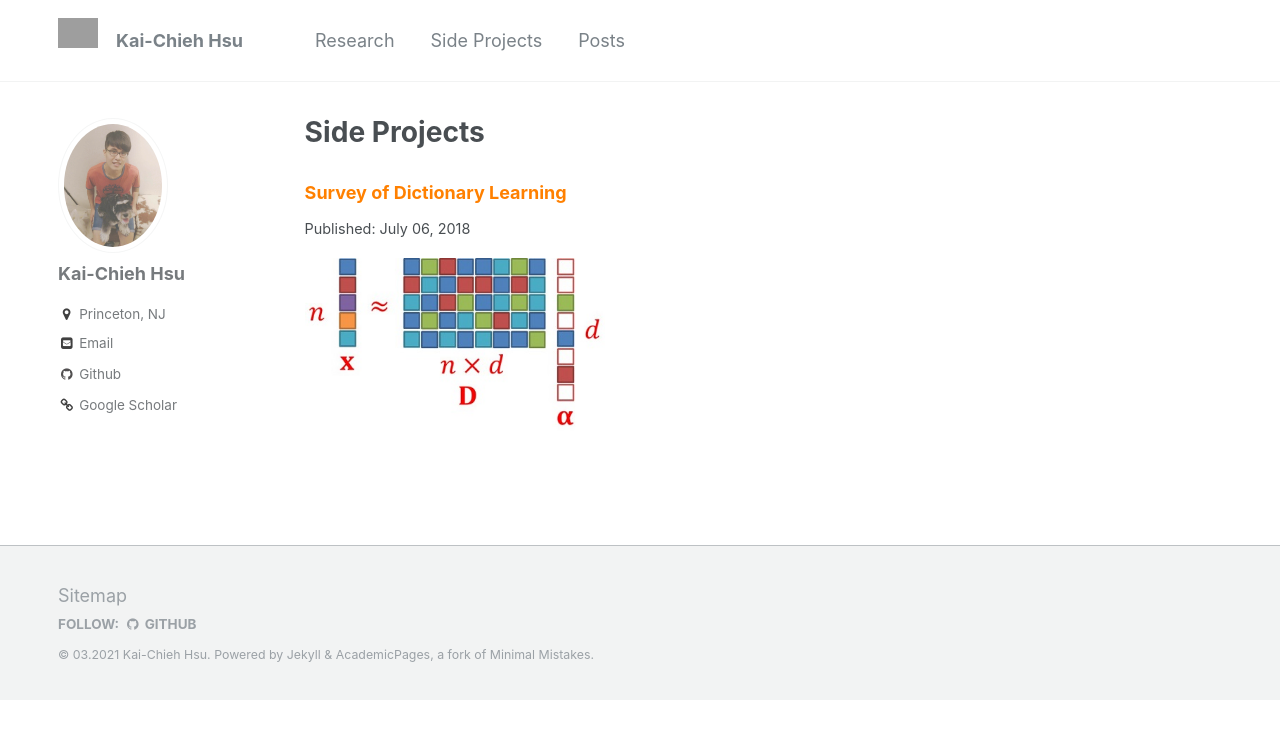
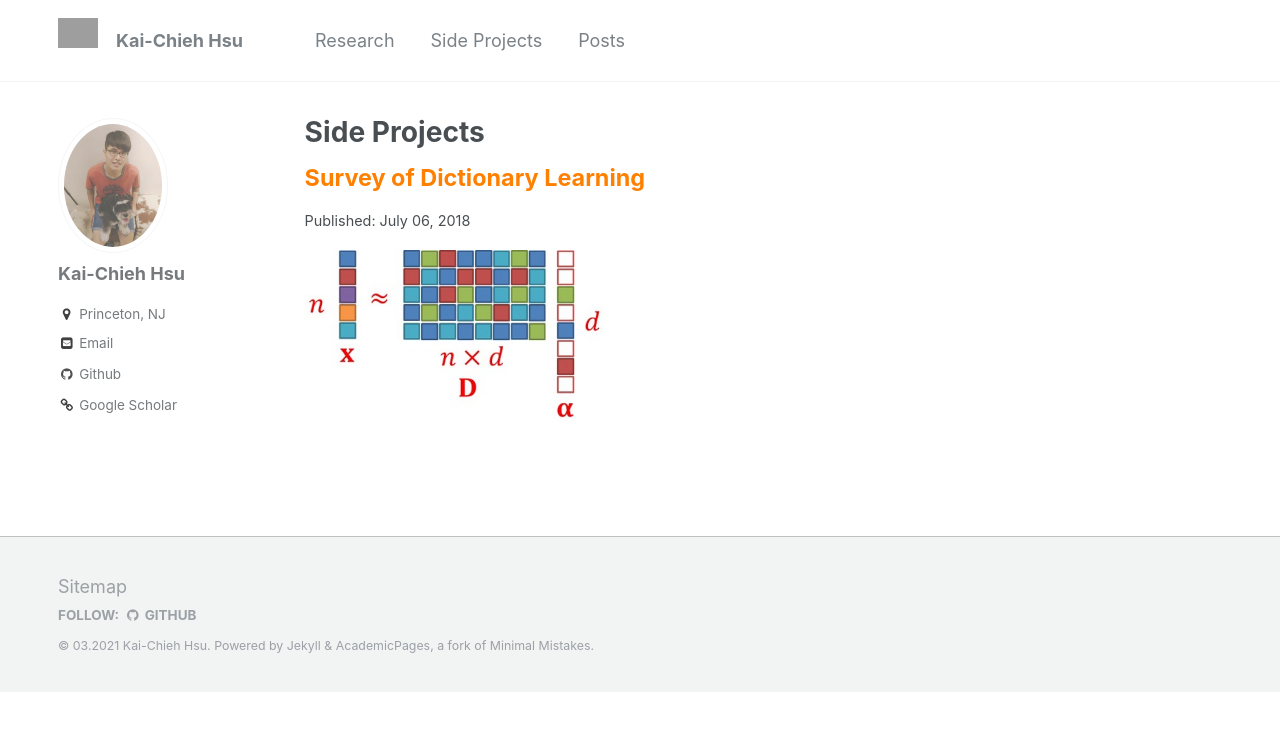
Before and after one commit to kaichiehhsu/kaichiehhsu.github.io, a Jekyll site: the page built from _pages/portfolio.md, in a window 1280 px wide. Shown: the top 739 px of the page. Built offline with Jekyll 4.4.1, drawn with Linux system fonts in a browser that asks for light colours.

Commit message:
font size

```diff
--- a/_includes/archive-single.html
+++ b/_includes/archive-single.html
@@ -11,6 +11,15 @@
 {% else %}
   {% assign title = post.title %}
 {% endif %}
+
+<style type="text/css">
+  span.bold-orange {
+      color: #ff8000;
+      font-weight: bolder;
+      font-size: 1.3em;
+  }
+</style>
+
 
 <div class="{{ include.type | default: "list" }}__item">
   <article class="archive__item" itemscope itemtype="http://schema.org/CreativeWork">
@@ -26,13 +35,15 @@
       </div>
     {% endif %}
 
-    <h3 class="archive__item-title" itemprop="headline" style="color: #ff8000">
+    <!-- <h3 class="archive__item-title" itemprop="headline" style="color: #ff8000">-->
+    <span class="bold-orange" itemprop="headline" >
       {% if post.link %}
         <a href="{{ post.link }}">{{ title }}</a> <a href="{{ base_path }}{{ post.url }}" rel="permalink"><i class="fa fa-link" aria-hidden="true" title="permalink"></i><span class="sr-only">Permalink</span></a>
       {% else %}
         <a href="{{ base_path }}{{ post.url }}" rel="permalink">{{ title }}</a>
       {% endif %}
-    </h3>
+    </span>
+    <!-- </h3>-->
 
     {% if post.read_time %}
       <p class="page__meta"><i class="fa fa-clock-o" aria-hidden="true"></i> {% include read-time.html %}</p>
```
